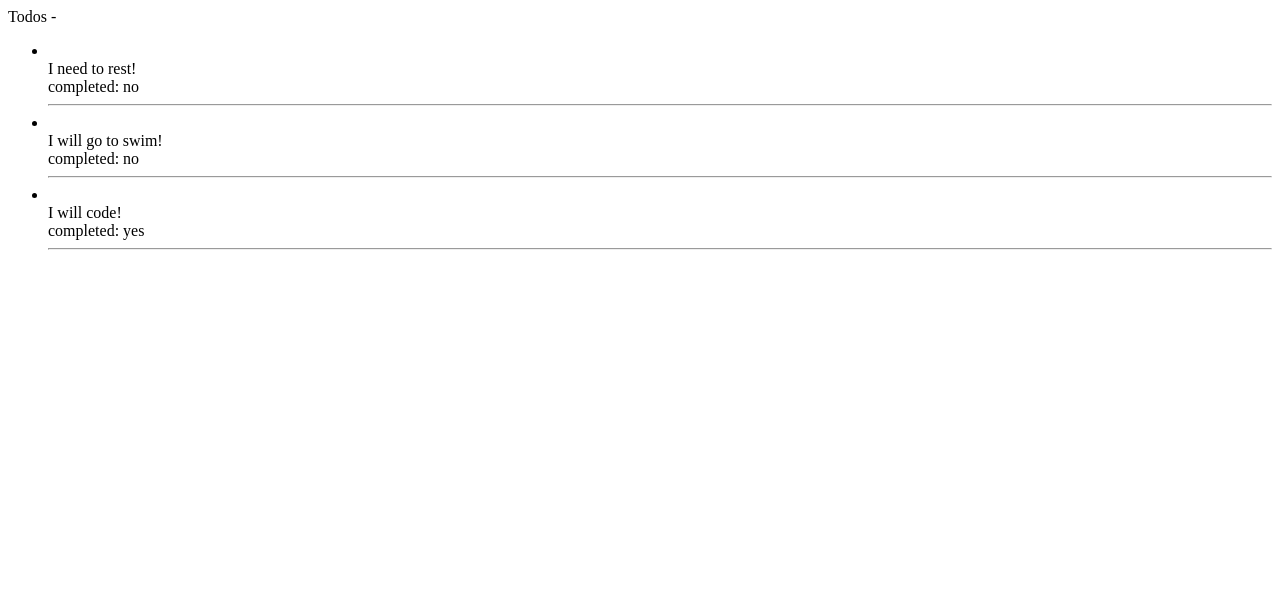
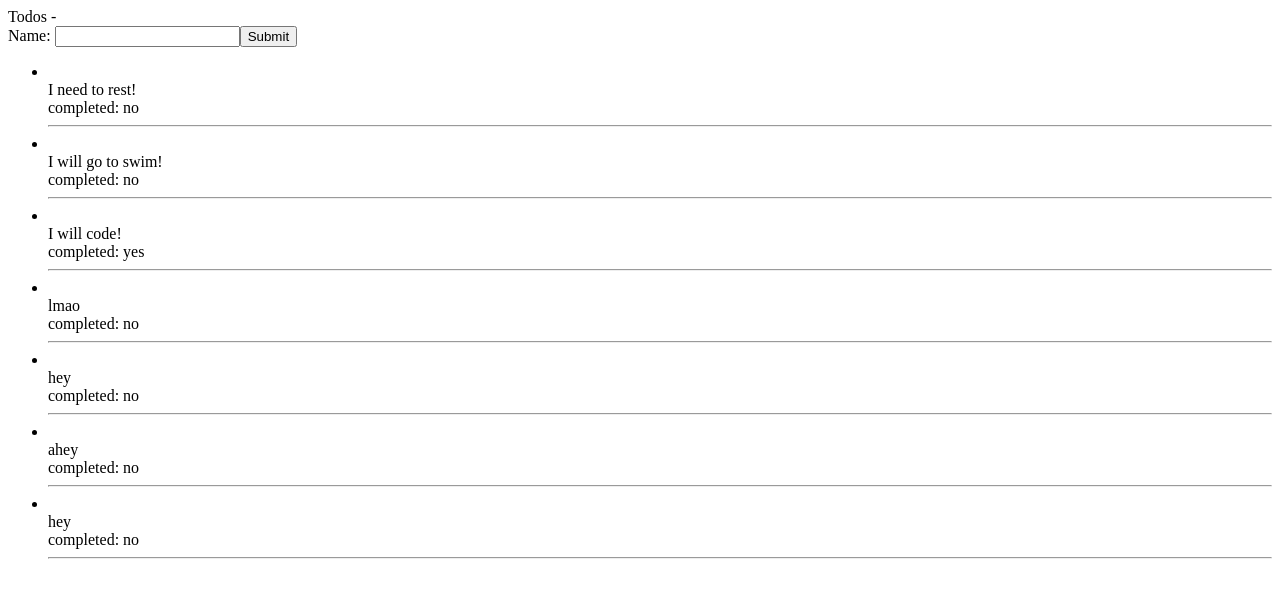
Before and after one commit to aryankarim/MVC-PHP, a PHP site: page /todos in a window 1280 px wide. Shown: the top 598 px of the page. Run offline with PHP 8.4, Linux system fonts and the light colour scheme.

Commit message:
feat: CREATE works

```diff
--- a/Controllers/todos_controller.php
+++ b/Controllers/todos_controller.php
@@ -11,4 +11,9 @@ class TodosController {
     public function getAllTodos() {
         return $this->model->allTodos();
     }
+
+    // Send data to model to be added
+    public function addTodo($todo) {
+        $this->model->addTodo($todo);
+    }
 }
--- a/Models/DB.json
+++ b/Models/DB.json
@@ -1,19 +1,9 @@
-{
-  "todos": [
-    {
-      "id": 0,
-      "todo": "I need to rest!",
-      "completed": false
-    },
-    {
-      "id": 1,
-      "todo": "I will go to swim!",
-      "completed": false
-    },
-    {
-      "id": 2,
-      "todo": "I will code!",
-      "completed": true
-    }
-  ]
-}
+[
+  { "id": 0, "todo": "I need to rest!", "completed": false },
+  { "id": 1, "todo": "I will go to swim!", "completed": false },
+  { "id": 2, "todo": "I will code!", "completed": true },
+  { "id": 3, "todo": "lmao", "completed": false },
+  { "id": 4, "todo": "hey", "completed": false },
+  { "id": 5, "todo": "ahey", "completed": false },
+  { "id": 6, "todo": "hey", "completed": false }
+]
--- a/Models/todos_model.php
+++ b/Models/todos_model.php
@@ -7,11 +7,26 @@ class TodosModel {
     function __construct() {
         $getfile = file_get_contents(__DIR__ . "/DB.json");
         $decodedFile = json_decode($getfile, true);
-        $this->todos = reset($decodedFile);
+        $this->todos = $decodedFile;
     }
 
     // Provides data to controller
     public function allTodos() {
         return $this->todos;
     }
+
+
+    public function addTodo($todo) {
+        $tempArray = $this->todos; //the arr
+        $json = array(
+            "id"  => count($this->todos),
+            "todo" => $todo,
+            "completed" => false,
+        );
+        array_push($tempArray, $json);
+        $jsonData = json_encode($tempArray);
+        $this->todos = $tempArray;
+        file_put_contents(__DIR__ . '/DB.json', $jsonData);
+        echo __DIR__;
+    }
 }
--- a/Views/todos_view.php
+++ b/Views/todos_view.php
@@ -14,7 +14,14 @@ class TodosView {
 
     //show all todos
     public function index() {
+
         $allTodos = $this->controller->getAllTodos();
+
+        echo '<form method="POST" action="/MVC-PHP/todos">';
+        echo 'Name: <input type="text" name="todo">';
+        echo '<input type="submit">';
+        echo '</form>';
+
         echo '<ul>';
         foreach ($allTodos as $obj) {
             $completed = $obj["completed"] ? 'yes' : 'no';
--- a/index.php
+++ b/index.php
@@ -57,16 +57,21 @@ if ($url == '/') {
 
 
         // If there is a method - Second parameter
-        if ($requestedAction != '') {
-            // then we call the method via the view
-            // dynamic call of the view
-            if ($_SERVER['REQUEST_METHOD'] === 'POST') {
-                if (isset($_POST["todo"])) {
-                    print $viewObj->$addTodo($_POST["todo"]);
-                }
+
+        if ($_SERVER['REQUEST_METHOD'] === 'POST') {
+            if (isset($_POST["todo"])) {
+                print $controllerObj->addTodo($_POST["todo"]);
+                print $viewObj->index();
             }
         } else {
-            print $viewObj->index();
+            if ($requestedAction != '') {
+                // then we call the method via the view
+                // dynamic call of the view
+                //$objview -<$requestdAction
+
+            } else {
+                print $viewObj->index();
+            }
         }
     } else {
         // No countroller was found
```
